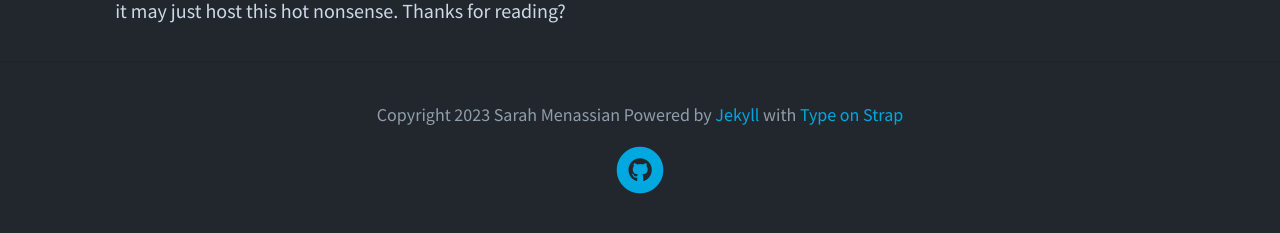
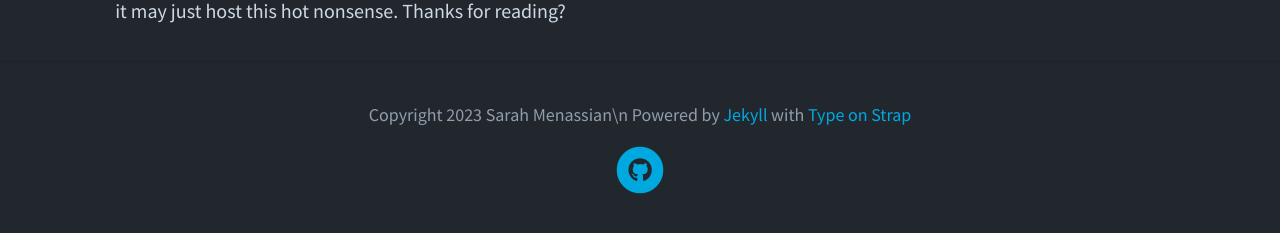
Before and after one commit to smenass/smenass.github.io, a Jekyll site: the page built from index.html, in a window 1280 px wide. Shown: the part 560-793 px from the top of the page. Built offline with Jekyll 4.4.1, drawn with Linux system fonts in a browser that asks for light colours; a script that is not in the unit is left out; the list of posts is cut into pages by our own code.

```diff
--- a/_config.yml
+++ b/_config.yml
@@ -12,10 +12,9 @@ favicon: assets/favicon.ico                             # Icon displayed in the
 header_text: wit and whimsy  # Change Blog header text
 header_feature_image: assets/img/header/deceptivedeception.JPG
 header_feature_image_responsive: true
-footer_text: |
-  Copyright 2023 Sarah Menassian
+footer_text: >
+  Copyright 2023 Sarah Menassian\n
   Powered by <a href="https://jekyllrb.com/">Jekyll</a> with <a href="https://github.com/sylhare/Type-on-Strap">Type on Strap</a>
-
 
 # Blog
 excerpt: true                                           # Or "truncate" (first 250 characters), "false" to disable
@@ -27,17 +26,17 @@ color_image: /assets/img/lineart.png                    # A bit transparent for
 # For layout customization, go to the "_sass > base" folder, and check "_variables.scss"
 katex: true                                             # Enable if using math markup
 mermaid: default                                        # Enable mermaid-js for diagrams, use theme: base, forest, dark, default, neutral
-google_analytics: false                                      # Tracking ID, e.g. "UA-000000-01"
+google_analytics:                                       # Tracking ID, e.g. "UA-000000-01"
 cookie_consent: false                                   # To respect the usage of cookies
 color_theme: dark                                       # auto, dark or light
 
 # Comments
-comments:
-  disqus_shortname:                                     # Your discus shortname for comments
-  cusdis_app_id:                                        # Your cusdis data-app-id
-  utterances:                                           # Enable by filling below information. For more info, go to https://utteranc.es
-    repo:                                               # your public comments repository (e.g. owner/repo)
-    issue-term:                                         # Issue term (e.g. "comment" consider issues with this word in the title as comments)
+#comments:
+ # disqus_shortname:                                     # Your discus shortname for comments
+  #cusdis_app_id:                                        # Your cusdis data-app-id
+  #utterances:                                           # Enable by filling below information. For more info, go to https://utteranc.es
+  #  repo:                                               # your public comments repository (e.g. owner/repo)
+  #  issue-term:                                         # Issue term (e.g. "comment" consider issues with this word in the title as comments)
 
 # PAGINATION
 paginate: 5
```
